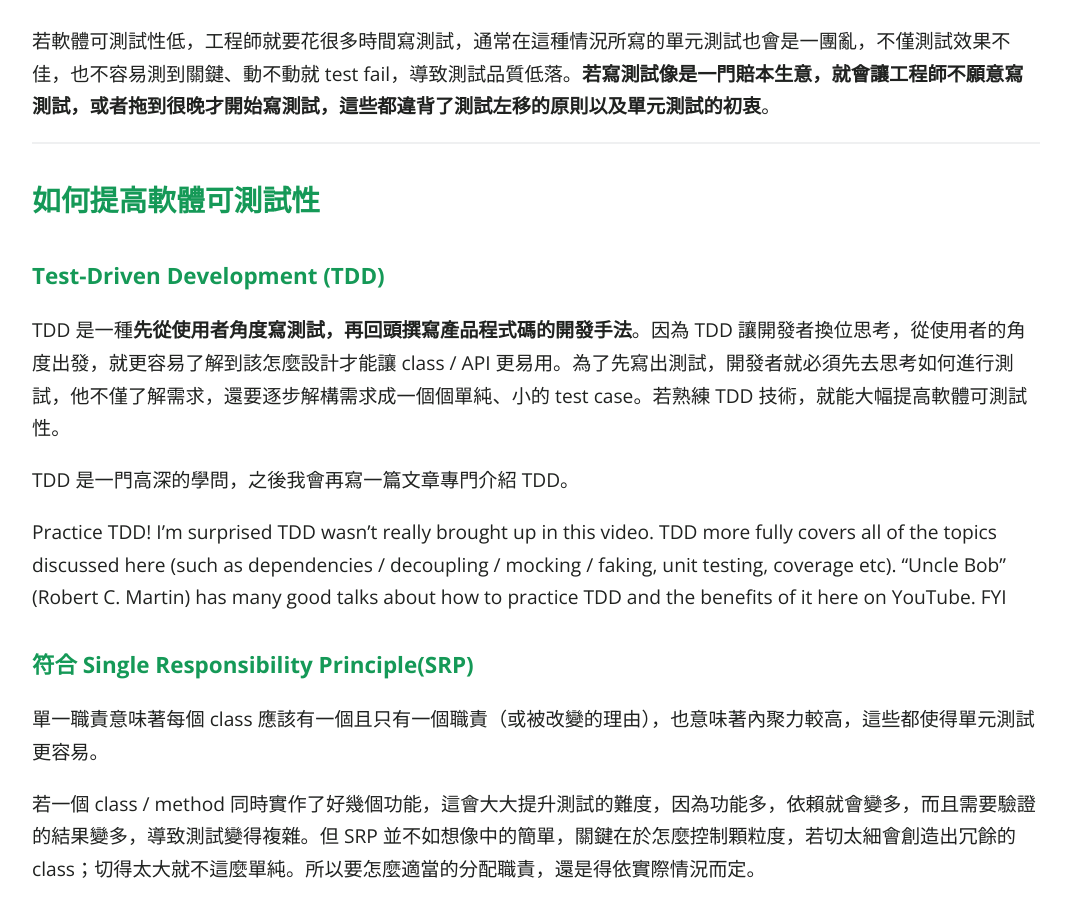
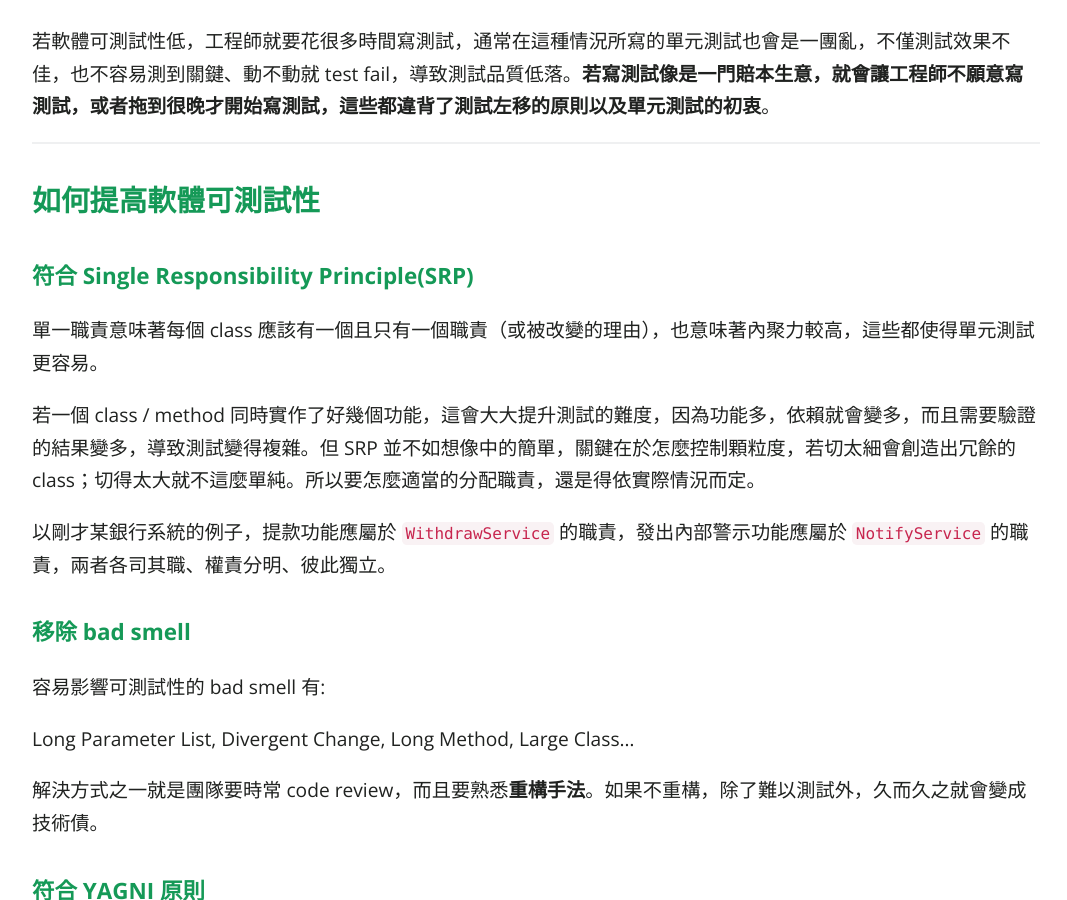
Before and after one commit to KaiSheng714/KaiSheng714.github.io, a Jekyll site: the page built from 2022-07-06-testability.md, in a window 1280 px wide and 900 px high, scrolled down 1958 px. Shown: the whole window, without its empty margins (104-1171 px from the left). Built offline with Jekyll 4.4.1, drawn with Linux system fonts in a browser that asks for light colours; comment, search, counter and statistics services are not loaded; some of the changed text lies outside the part shown.

Commit message:
testability

```diff
--- a/2022-07-06-testability.md
+++ b/2022-07-06-testability.md
@@ -42,15 +42,6 @@ image: /assets/image/testability.png
 -----
 
 ## **如何提高軟體可測試性**
-
-### **Test-Driven Development (TDD)**
-
-TDD 是一種**先從使用者角度寫測試，再回頭撰寫產品程式碼的開發手法**。因為 TDD 讓開發者換位思考，從使用者的角度出發，就更容易了解到該怎麼設計才能讓 class / API 更易用。為了先寫出測試，開發者就必須先去思考如何進行測試，他不僅了解需求，還要逐步解構需求成一個個單純、小的 test case。若熟練 TDD 技術，就能大幅提高軟體可測試性。
-
-TDD 是一門高深的學問，之後我會再寫一篇文章專門介紹 TDD。
-
-Practice TDD! I'm surprised TDD wasn't really brought up in this video. TDD more fully covers all of the topics discussed here (such as dependencies / decoupling / mocking / faking, unit testing, coverage etc). "Uncle Bob" (Robert C. Martin) has many good talks about how to practice TDD and the benefits of it here on YouTube. FYI
-
 
 ### **符合 Single Responsibility Principle(SRP)**
 
```
Also changed, not shown: other parts of 2022-07-06-testability.md (+7 -0 lines).
